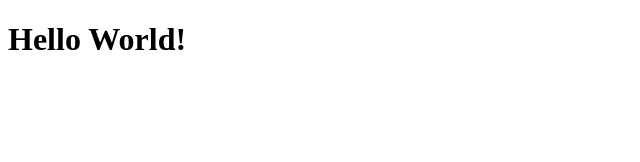
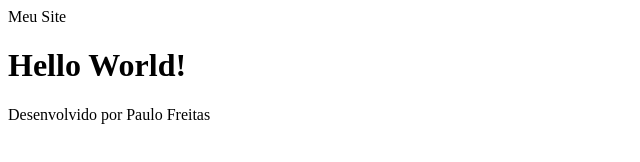
Before and after one commit to Gerencia-de-configuracao-e-mudancas/Exemplo-aula, a plain HTML site: page index.html in a window 1280 px wide. Shown: the whole page, without its empty margins (0-640 px from the left). Drawn offline with Linux system fonts and the light colour scheme.

Commit message:
Atualizando título e adicionando cabeçalho e rodapé

```diff
--- a/index.html
+++ b/index.html
@@ -3,9 +3,15 @@
 <head>
     <meta charset="UTF-8">
     <meta name="viewport" content="width=device-width, initial-scale=1.0">
-    <title>Document</title>
+    <title>Hello World</title>
 </head>
 <body>
+
+    <header>Meu Site</header>
+
     <h1>Hello World!</h1>
+
+    <footer>Desenvolvido por Paulo Freitas</footer>
+
 </body>
 </html>
```
